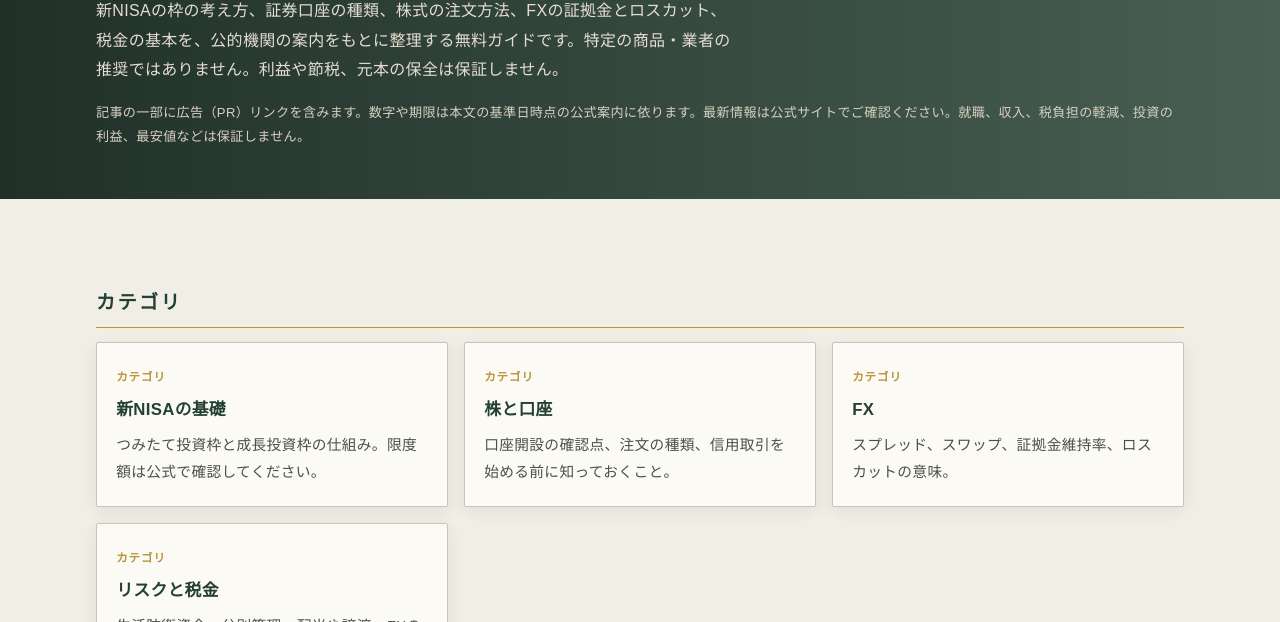
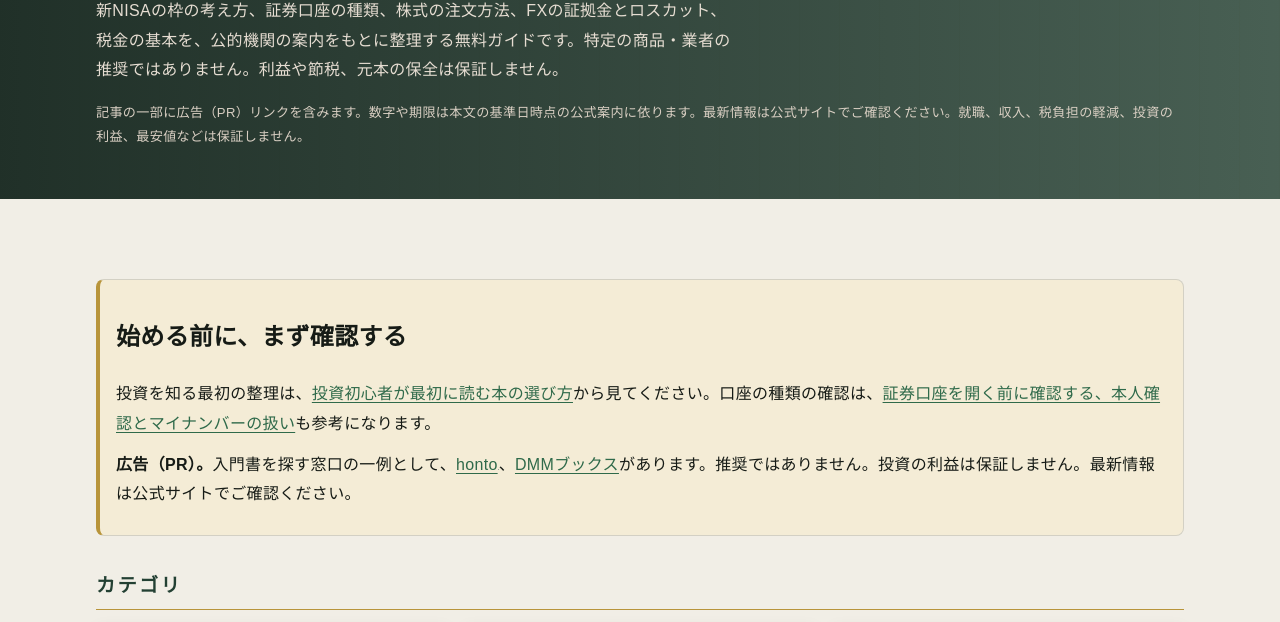
Before and after one commit to ats-business-hub/toushi-fx-nyumon, a plain HTML site: page index.html in a window 1280 px wide. Shown: the part 144-766 px from the top of the page. Drawn offline with Linux system fonts and the light colour scheme.

Commit message:
トップページに発行済みのhonto・DMMブックスへの案内と入門記事への内部リンクを追加（証券・FXリンクは置かない）

```diff
--- a/index.html
+++ b/index.html
@@ -50,7 +50,13 @@
   </div>
   <main>
     <div class="wrap">
-      <h2 class="section-title">カテゴリ</h2>
+
+<section class="next-step" id="next-step">
+        <h2>始める前に、まず確認する</h2>
+        <p>投資を知る最初の整理は、<a href="articles/toushi-hajimete-hon/">投資初心者が最初に読む本の選び方</a>から見てください。口座の種類の確認は、<a href="articles/koza-kaisetsu-honnin/">証券口座を開く前に確認する、本人確認とマイナンバーの扱い</a>も参考になります。</p>
+        <p><strong>広告（PR）。</strong>入門書を探す窓口の一例として、<a href="https://ck.jp.ap.valuecommerce.com/servlet/referral?sid=3788795&amp;pid=892751839&amp;vc_url=https%3A%2F%2Fhonto.jp%2F" target="_blank" rel="sponsored nofollow noopener noreferrer">honto</a><img class="aff-beacon" src="https://ad.jp.ap.valuecommerce.com/servlet/gifbanner?sid=3788795&amp;pid=892751839" width="1" height="1" alt="" loading="lazy">、<a href="https://px.a8.net/svt/ejp?a8mat=4BGO4J+EI59EA+6HW+3T1K0Y" target="_blank" rel="sponsored nofollow noopener noreferrer">DMMブックス</a>があります。推奨ではありません。投資の利益は保証しません。最新情報は公式サイトでご確認ください。</p>
+      </section>
+<h2 class="section-title">カテゴリ</h2>
       <div class="card-grid cats">
         <a class="card" href="categories/nisa/"><span class="kicker">カテゴリ</span><h2>新NISAの基礎</h2><p>つみたて投資枠と成長投資枠の仕組み。限度額は公式で確認してください。</p></a><a class="card" href="categories/stock/"><span class="kicker">カテゴリ</span><h2>株と口座</h2><p>口座開設の確認点、注文の種類、信用取引を始める前に知っておくこと。</p></a><a class="card" href="categories/fx/"><span class="kicker">カテゴリ</span><h2>FX</h2><p>スプレッド、スワップ、証拠金維持率、ロスカットの意味。</p></a><a class="card" href="categories/risk-tax/"><span class="kicker">カテゴリ</span><h2>リスクと税金</h2><p>生活防衛資金、分別管理、配当や譲渡、FXの申告、iDeCoの考え方。</p></a>
       </div>
```
